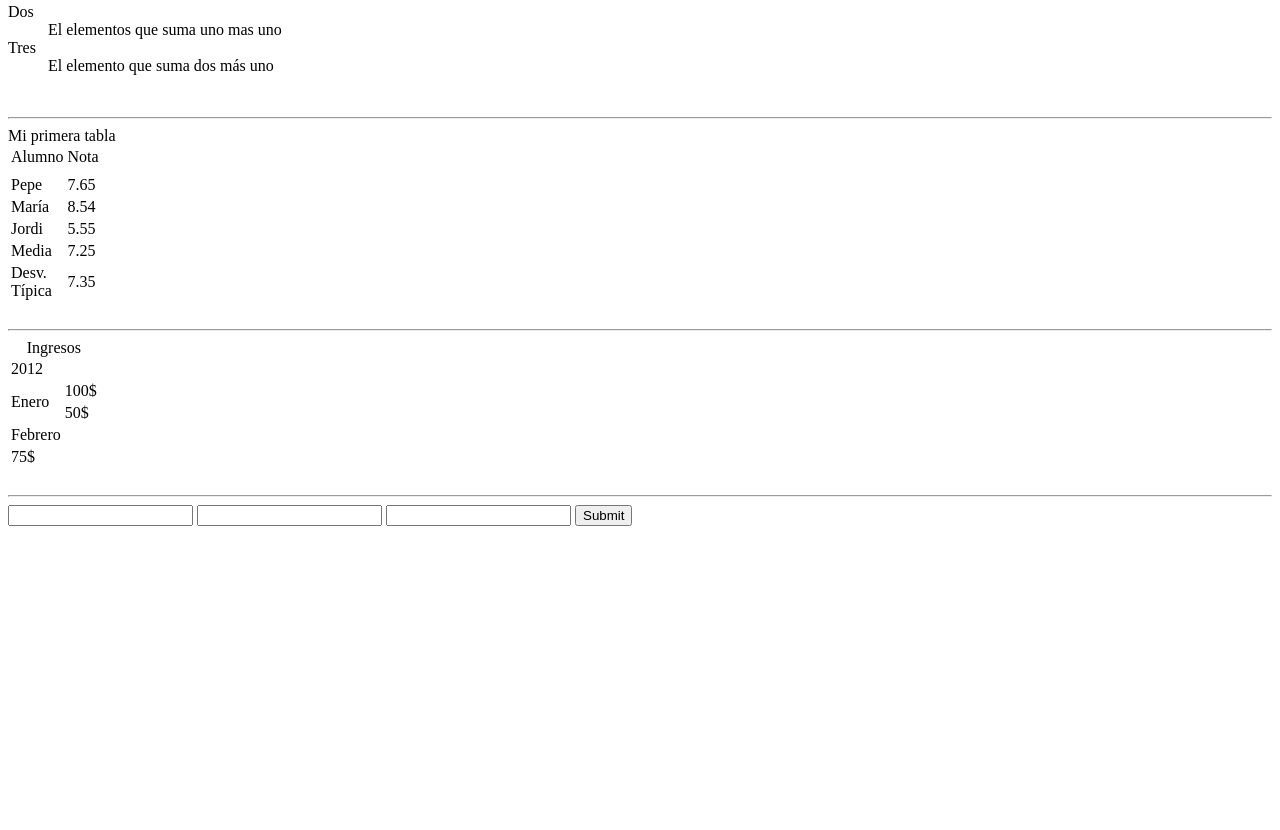
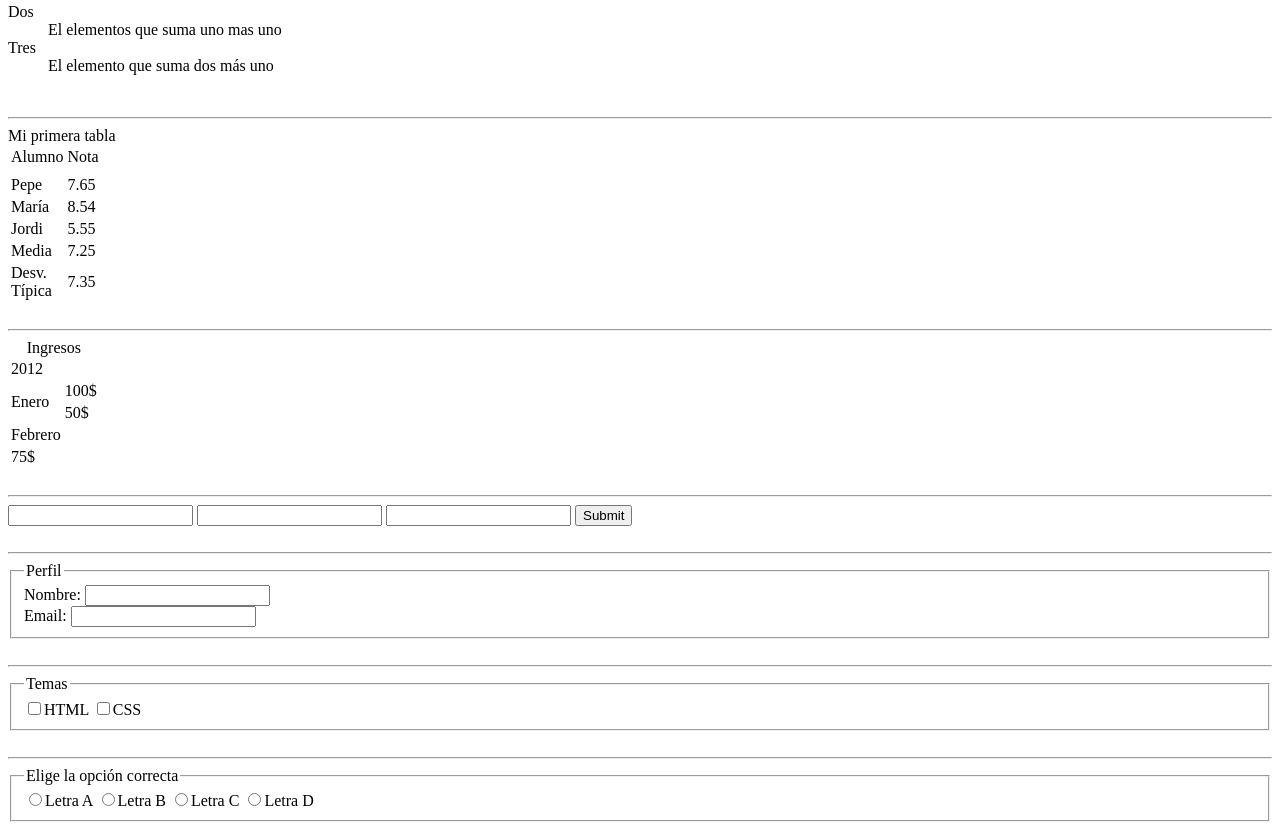
Before and after one commit to ErichVVs/practicas-google-activate, a plain HTML site: page index.html in a window 1280 px wide. Shown: the part 393-1223 px from the top of the page. Before the commit the page ends 927 px from the top, so only its background shows below. Drawn offline with Linux system fonts and the light colour scheme.

Commit message:
formularios fieldset

```diff
--- a/index.html
+++ b/index.html
@@ -111,6 +111,31 @@
             <input type="submit" name="submit">
         </form>
 
+        <br>
+        <hr>
+
+        <fieldset><legend>Perfil</legend>
+        Nombre: <input type="text"><br>
+        Email: <input type="email"><br>
+        </fieldset>
+
+        <br>
+        <hr>
+
+        <fieldset><legend>Temas</legend>
+            <input type="checkbox">HTML
+            <input type="checkbox">CSS
+        </fieldset>
+
+        <br>
+        <hr>
+
+        <fieldset><legend>Elige la opción correcta</legend>
+            <input type="radio">Letra A
+            <input type="radio">Letra B
+            <input type="radio">Letra C
+            <input type="radio">Letra D
+        </fieldset>
 
     </body>
 </html>
```
